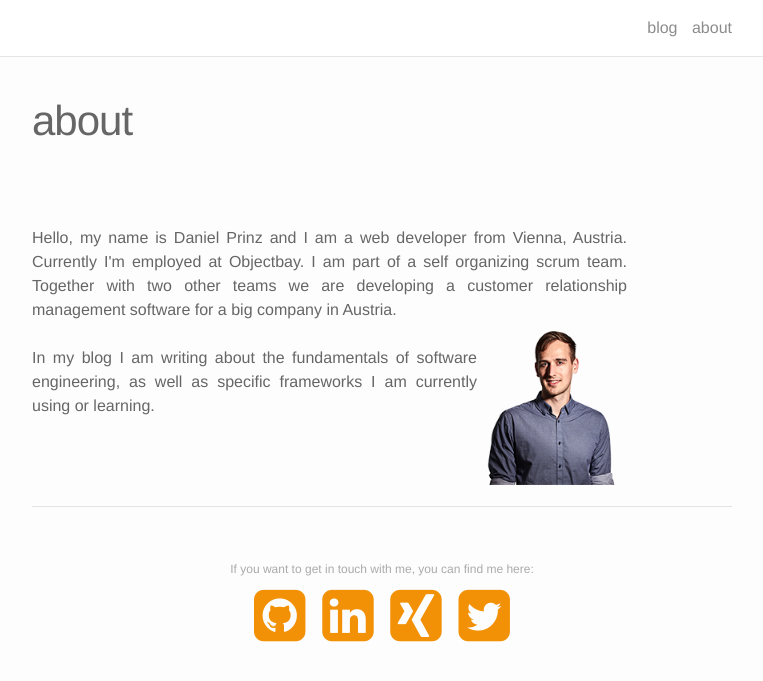
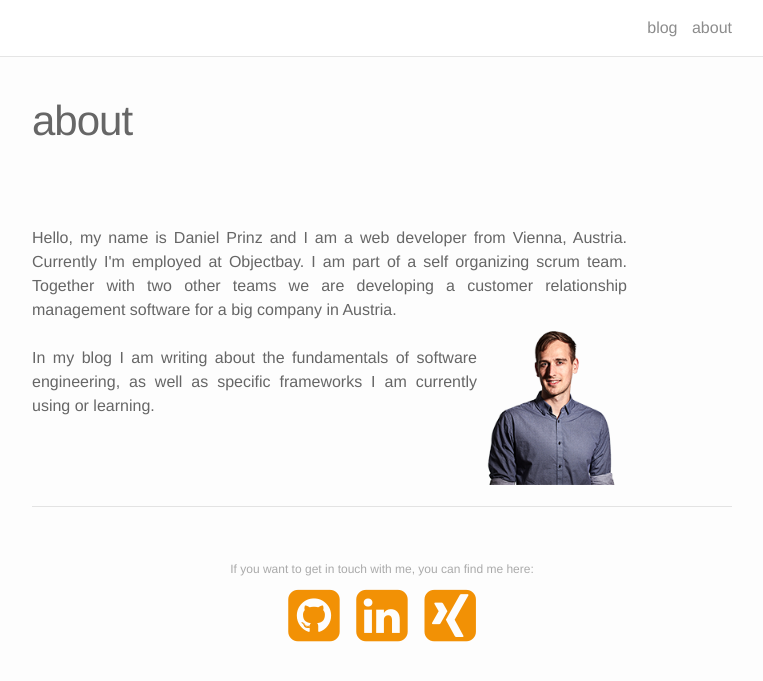
Before and after one commit to danielprinz/danielprinz.github.io, a Jekyll site: the page built from about.md, in a window 1280 px wide. Shown: the top 681 px of the page, without its empty margins (258-1021 px from the left). Built offline with Jekyll 4.4.1, drawn with Linux system fonts in a browser that asks for light colours.

Commit message:
updated about
removed twitter link

```diff
--- a/about.md
+++ b/about.md
@@ -28,5 +28,4 @@ displayHeaderLink: true
 	<a href="https://github.com/danielprinz" target="_blank"><i class="fa fa-github-square"></i></a>
 	<a href="https://www.linkedin.com/in/daniel-prinz-642527142" target="_blank"><i class="fa fa-linkedin-square"></i></a>
 	<a href="https://www.xing.com/profile/Daniel_Prinz19" target="_blank"><i class="fa fa-xing-square"></i></a>
-    <a href="https://twitter.com/danielprinzAT" target="_blank"><i class="fa fa-twitter-square"></i></a>
 </span>
```
